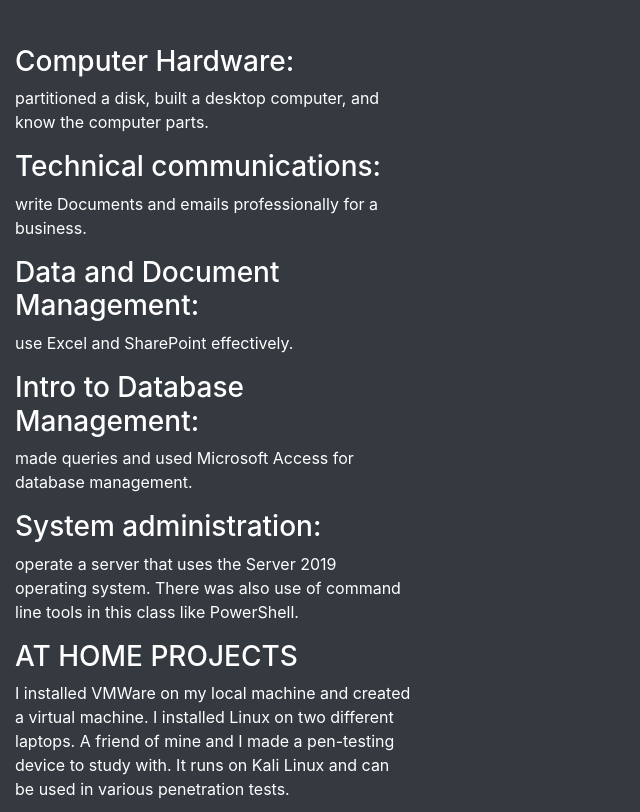
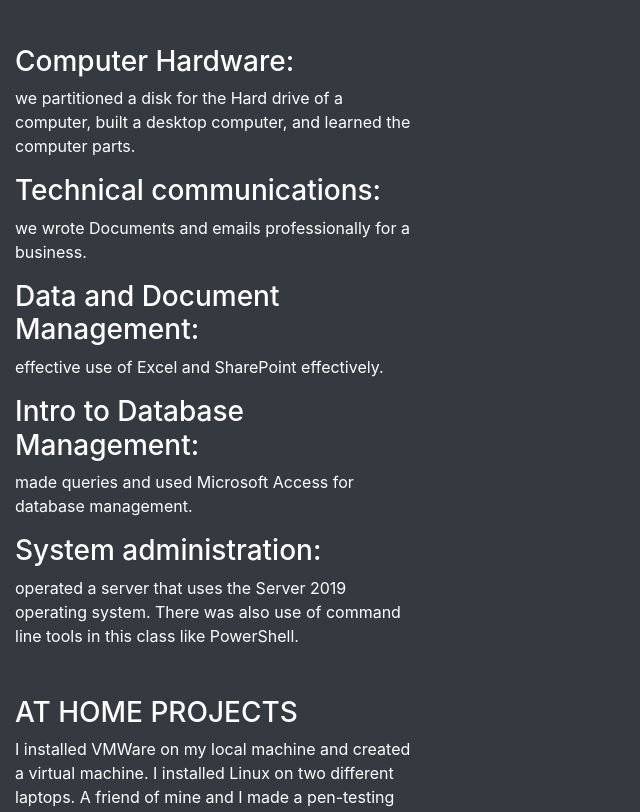
Before and after one commit to Freddy425/Freddy425.github.io, a website: page Skills.html in a window 1280 px wide. Shown: the part 486-1298 px from the top of the page, without its empty margins (0-640 px from the left). Drawn offline with nearby package versions, Linux system fonts and the light colour scheme.

Commit message:
made a few gramatical changes

```diff
--- a/Skills.html
+++ b/Skills.html
@@ -47,17 +47,19 @@
         <h1 style= "color: white">EDUCATION		SASKATCHEWAN POLYTECHNIC</h1>
         <div class="mt-5 ms-5">
             <p style= "color: white">
-            <h3 style= "color: white">Computer Hardware:</h3><p  style= "color: white"> partitioned a disk, built a desktop computer, and know the computer parts.</p>
-            <h3 style= "color: white">Technical communications:</h3> <p style= "color: white">write Documents and emails professionally for a business.</p>
-            <h3 style= "color: white"> Data and Document Management:</h3> <p style= "color: white">use Excel and SharePoint effectively.</p>
+            <h3 style= "color: white">Computer Hardware:</h3><p  style= "color: white"> we partitioned a disk for the Hard drive of a computer, built a desktop computer, and learned the computer parts.</p>
+            <h3 style= "color: white">Technical communications:</h3> <p style= "color: white">we wrote Documents and emails professionally for a business.</p>
+            <h3 style= "color: white"> Data and Document Management:</h3> <p style= "color: white">effective use of Excel and SharePoint effectively.</p>
 
             <h3 style= "color: white"> Intro to Database Management:</h3> <p style= "color: white">made queries and used Microsoft Access for database management.</p>
-            <h3 style= "color: white"> System administration:</h3> <p style= "color: white">operate a server that uses the Server 2019 operating system. There was also use of command line tools in this class like PowerShell.</p>
+            <h3 style= "color: white"> System administration:</h3> <p style= "color: white">operated a server that uses the Server 2019 operating system. There was also use of command line tools in this class like PowerShell.</p>
+            <p class="mt-5"></p>
             <h3 style= "color: white">AT HOME PROJECTS</h3>
             <p style= "color: white">I installed VMWare on my local machine and created a virtual machine.
                 I installed Linux on two different laptops.
                 A friend of mine and I made a pen-testing device to study with. It runs on Kali Linux and can be used in various penetration tests.
             </p>
+            <p class="mt-5"></p>
             <h3 style= "color: white">SKILLS</h3>		<p style= "color: white">Install Operating Systems such as Linux and Windows.
             Command line tools such as PowerShell, and Command Prompt
             repair and configuring of Hardware
```
Also changed, not shown: ContactInfo.html (+0 -1 lines).
